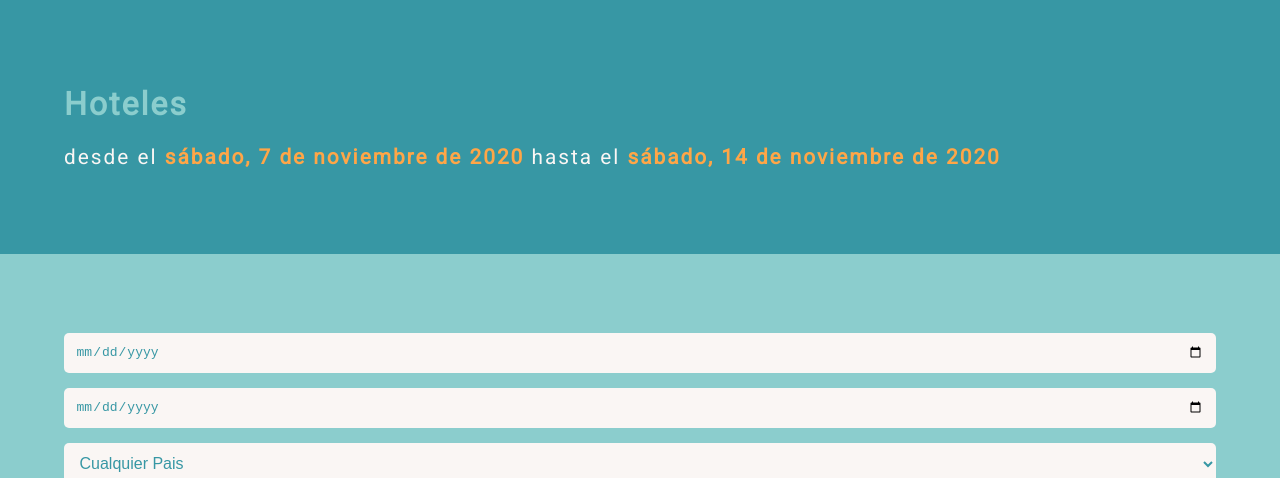
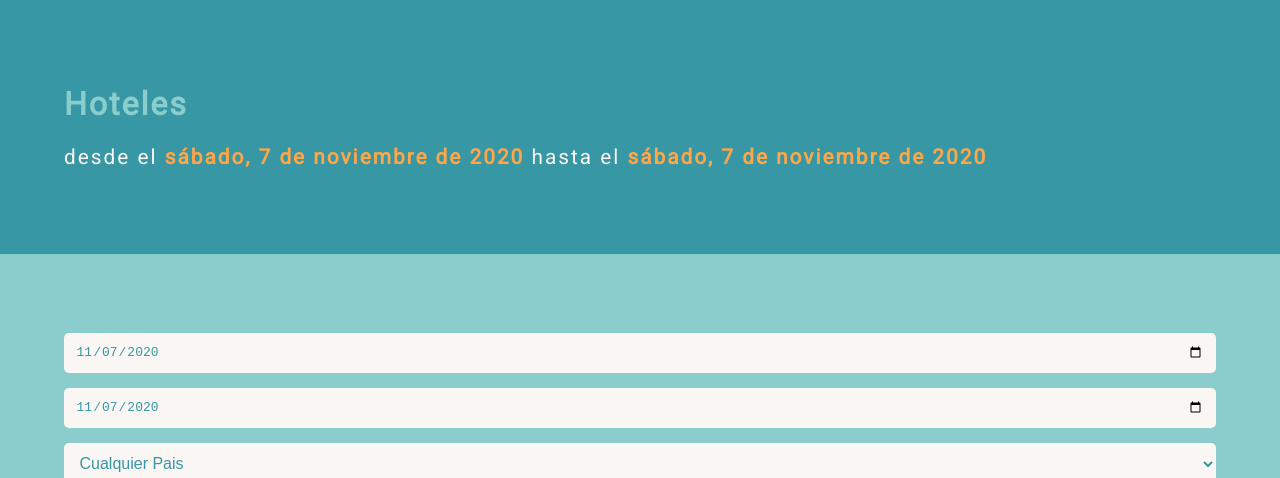
Before and after one commit to damiloyola/proyecto3-reserva-alojamiento, a React (Create React App) app: page / in a window 1280 px wide. Shown: the top 478 px of the page. Built offline with nearby package versions, Linux system fonts and the light colour scheme.

Commit message:
funcionalidad boton reset

```diff
--- a/src/components/Cards.js
+++ b/src/components/Cards.js
@@ -32,7 +32,7 @@ const Cards = () => {
         );
         const itemDateEnd = moment(item.availabilityTo).format("YYYY-MM-DD");
         if (
-            state.firstTime ||
+            Object.keys(stateStart).length === 0 && Object.keys(stateEnd).length === 0 ||
             (stateStart >= itemDateStart && stateEnd <= itemDateEnd)
         ) {
             return true;
--- a/src/components/Filters.js
+++ b/src/components/Filters.js
@@ -31,22 +31,7 @@ const Select = styled.select`
   ${InputStyles}
 `;
 
-// const Button = styled.button`
-//     border: none;
-//     outline: none;
-//     background-color: ${color.secondary};
-//     color: ${color.light};
-//     padding: 1%;
-//     width: 100%;
-//     display: block;
-//     margin: 0 auto;
-//     font-size: ${size.m};
-//     border-radius: 5px;
 
-//     @media (min-width: 800px) {
-//         width: 40%;
-//     }
-// `;
 const Filters = () => {
   const [state, setState] = useContext(StateContext);
 
@@ -60,16 +45,43 @@ const Filters = () => {
     setState(values);
   };
 
+  const handleReset = () => {
+    setState({
+      firstTime: true,
+      dateStart: {},
+      dateEnd: {},
+      country: "0",
+      price: "0",
+      size: "0",
+      selected: data,
+    });
+  };
+
   return (
     <Form>
       <Input
         name="dateStart"
-                default={moment(state.dateStart).format("DD-MM-YYYY")}
+        value={
+          Object.keys(state.dateStart) === 0
+            ? {}
+            : moment(state.dateStart).format("YYYY[-]MM[-]DD")
+        }
         onChange={handleInput}
         type="date"
+        min={moment().format("YYYY[-]MM[-]DD")}
       />
-            <Input name="dateEnd" type="date" onChange={handleInput} />
-            <Select name="country" onChange={handleInput}>
+      <Input
+        value={
+          Object.keys(state.dateStart) === 0
+            ? {}
+            : moment(state.dateStart).format("YYYY[-]MM[-]DD")
+        }
+        name="dateEnd"
+        type="date"
+        onChange={handleInput}
+        min={moment().format("YYYY[-]MM[-]DD")}
+      />
+      <Select name="country" onChange={handleInput} value={state.country}>
         <option default value="0">
           Cualquier Pais
         </option>
@@ -78,7 +90,7 @@ const Filters = () => {
         <option value="Chile">Chile</option>
         <option value="Uruguay">Uruguay</option>
       </Select>
-            <Select name="price" onChange={handleInput}>
+      <Select name="price" onChange={handleInput} value={state.price}>
         <option default value="0">
           Cualquier Precio
         </option>
@@ -87,7 +99,7 @@ const Filters = () => {
         <option value="3">Precio Alto</option>
         <option value="4">Precio Muy Alto</option>
       </Select>
-            <Select name="size" onChange={handleInput}>
+      <Select name="size" onChange={handleInput} value={state.size}>
         <option default value="0">
           Cualquier Tamaño
         </option>
@@ -95,7 +107,7 @@ const Filters = () => {
         <option value="medio">Medio</option>
         <option value="grande">Grande</option>
       </Select>
-            <Button>Reset</Button>
+      <Button OnClick={handleReset}>Reset</Button>
     </Form>
   );
 };
--- a/src/components/StateContext.js
+++ b/src/components/StateContext.js
@@ -6,8 +6,8 @@ export const StateContext = createContext();
 export const StateProvider = (props) => {
     const [state, setState] = useState({
         firstTime: true,
-        dateStart: moment(),
-        dateEnd: moment().add(1, "w"),
+        dateStart: {},
+        dateEnd:{},
         country: "0",
         price: "0",
         size: "0",
```
Lines whose indentation alone changed are shown as unchanged.
